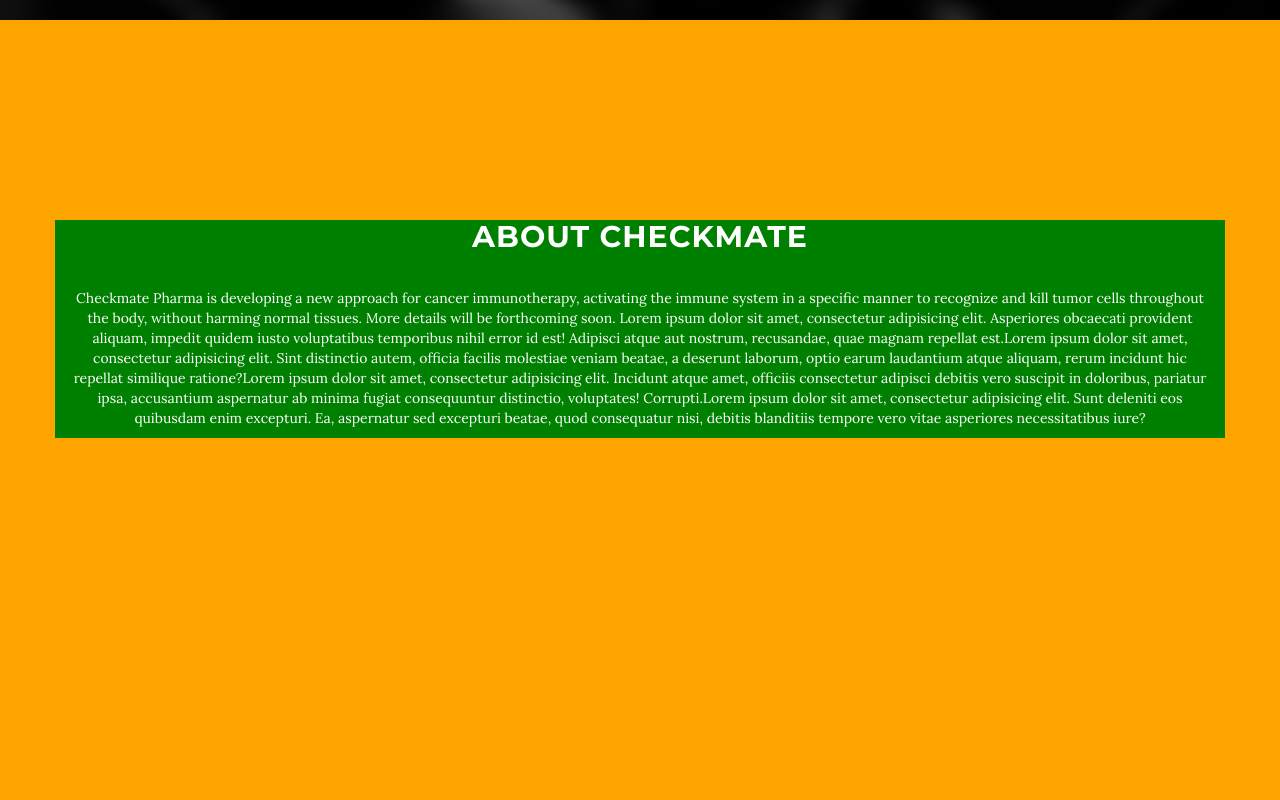
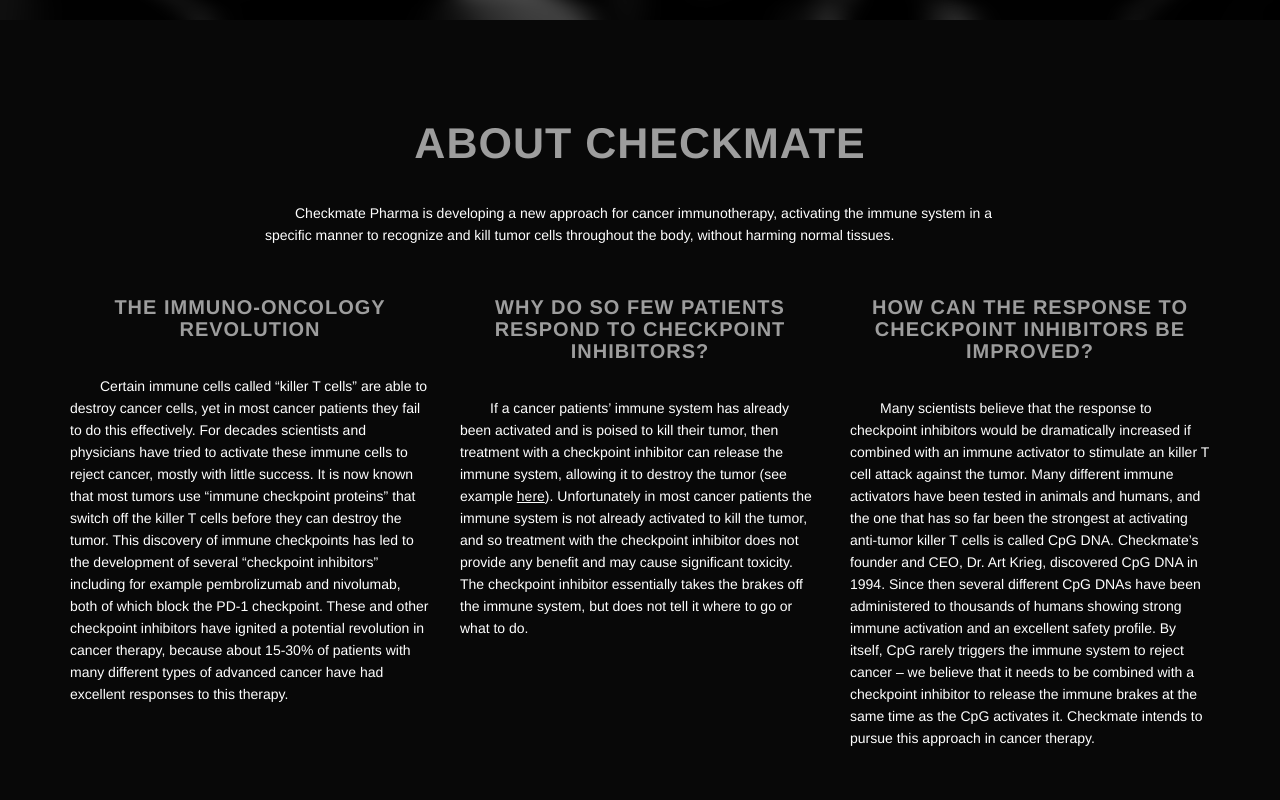
Before and after one commit to peterkrieg/checkmate, a plain HTML site: page index.html in a window 1280 px wide. Shown: the part 780-1580 px from the top of the page. Drawn offline with nearby package versions, Linux system fonts and the light colour scheme; some packages are replaced by stand-ins of ours; files that its build step writes are made by us from their sources.

Commit message:
first draft of about section

```diff
--- a/css/main.scss
+++ b/css/main.scss
@@ -7,6 +7,11 @@
 $dark: #000;
 $light: #fff;
 $gold: #FFE16A;
+
+$lora: ""Lora","Helvetica Neue",Helvetica,Arial,sans-serif";
+$montserrat: ""Montserrat","Helvetica Neue",Helvetica,Arial,sans-serif";
+
+
 
 $phone: "(min-width: 481px)";
 $tablet: "(min-width: 768px)";
@@ -49,7 +54,7 @@
 body {
 	width: 100%;
 	height: 100%;
-	font-family: "Lora","Helvetica Neue",Helvetica,Arial,sans-serif;
+	font-family: $lora;
 	color: $light;
 	background-color: $dark;
 }
@@ -62,7 +67,7 @@
 h6 {
 	margin: 0 0 35px;
 	text-transform: uppercase;
-	font-family: "Montserrat","Helvetica Neue",Helvetica,Arial,sans-serif;
+	font-family: $montserrat;
 	font-weight: 700;
 	letter-spacing: 1px;
 }
@@ -77,8 +82,15 @@
 // basic styles for each section
 section{
 	height: 100%;
-	padding-top: 200px;
+	padding: 130px 0;
 	text-align: center;
+	a{
+		text-decoration: underline;
+		color: $light;
+		&:hover{
+			color: $gold;
+		}
+	}
 }
 
 
@@ -108,6 +120,8 @@
 
 
 nav.navbar{
+	font-family: $montserrat;
+	text-transform: uppercase;
 	background: $dark;
 	@include tablet{
 		height: 60px;
@@ -164,8 +178,8 @@
 	-moz-background-size: cover;
 	background-size: cover;
 	-o-background-size: cover;
-	display: table;
-	vertical-align: middle;
+	// display: table;
+	// vertical-align: middle;
 	div.container{
 		height: 100%;
 		// display: table-cell;
@@ -204,7 +218,7 @@
 		background: transparent;
 		@include transition(.3s ease);
 		i{
-			transition: .3s ease;
+			@include transition(.3s ease);
 		}
 		&:hover {
 			outline: none;
@@ -219,18 +233,36 @@
 		}
 	}
 }
+// ------------------------End of Intro-----------------------------
 
 
 
 section#about{
-	div.container{
-		background: red;
+	padding: 100px 0;
+	height: auto;
+	background: #080808;
+	// @include background(url("../img/cross-background.png"), repeat);
+	p{
+		font-size: 14px;
+		line-height: 22px;
+		text-align: left;
+		text-indent: 30px;
 	}
-	div.row{
-		background: green;
+	h2,
+	h3{
+		color: #9d9d9d;
 	}
-	div.col-lg-8{
-		background: orange;
+	h2{
+		font-size: 30px;
+		@include tablet{
+			font-size: 43px;
+		}
+	}
+	h3{
+		font-size: 20px;
+	}
+	p.about-text{
+		margin-bottom: 50px;
 	}
 }
 
--- a/index.html
+++ b/index.html
@@ -45,7 +45,7 @@
       </div>
       <div id="navbar" class="collapse navbar-collapse">
         <ul class="nav navbar-nav">
-          <li class="active"><a href="#about" class="page-scroll">About</a></li>
+          <li><a href="#about" class="page-scroll">About</a></li>
           <li><a href="#faq" class="page-scroll">FAQ</a></li>
           <li><a href="#team" class="page-scroll">Team</a></li>
           <li><a href="#careers" class="page-scroll">Careers</a></li>
@@ -75,9 +75,23 @@
   <section id="about" class="my-container">
     <div class="container">
       <div class="row">
-        <div class="col-xs-12">
+        <div class="col-md-8 col-md-offset-2">
           <h2>About Checkmate </h2>
-          <p>Checkmate Pharma is developing a new approach for cancer immunotherapy, activating the immune system in a specific manner to recognize and kill tumor cells throughout the body, without harming normal tissues.  More details will be forthcoming soon. Lorem ipsum dolor sit amet, consectetur adipisicing elit. Asperiores obcaecati provident aliquam, impedit quidem iusto voluptatibus temporibus nihil error id est! Adipisci atque aut nostrum, recusandae, quae magnam repellat est.Lorem ipsum dolor sit amet, consectetur adipisicing elit. Sint distinctio autem, officia facilis molestiae veniam beatae, a deserunt laborum, optio earum laudantium atque aliquam, rerum incidunt hic repellat similique ratione?Lorem ipsum dolor sit amet, consectetur adipisicing elit. Incidunt atque amet, officiis consectetur adipisci debitis vero suscipit in doloribus, pariatur ipsa, accusantium aspernatur ab minima fugiat consequuntur distinctio, voluptates! Corrupti.Lorem ipsum dolor sit amet, consectetur adipisicing elit. Sunt deleniti eos quibusdam enim excepturi. Ea, aspernatur sed excepturi beatae, quod consequatur nisi, debitis blanditiis tempore vero vitae asperiores necessitatibus iure?</p>
+          <p class="about-text">Checkmate Pharma is developing a new approach for cancer immunotherapy, activating the immune system in a specific manner to recognize and kill tumor cells throughout the body, without harming normal tissues. </p>
+        </div>
+      </div>
+      <div class="row">
+        <div class="col-md-4 col-s-12">
+          <h3>The immuno-oncology revolution</h3>
+          <p>Certain immune cells called “killer T cells” are able to destroy cancer cells, yet in most cancer patients they fail to do this effectively.  For decades scientists and physicians have tried to activate these immune cells to reject cancer, mostly with little success.  It is now known that most tumors use “immune checkpoint proteins” that switch off the killer T cells before they can destroy the tumor.  This discovery of immune checkpoints has led to the development of several “checkpoint inhibitors” including for example pembrolizumab and nivolumab, both of which block the PD-1 checkpoint.  These and other checkpoint inhibitors have ignited a potential revolution in cancer therapy, because about 15-30% of patients with many different types of advanced cancer have had excellent responses to this therapy.</p>
+        </div>
+        <div class="col-md-4 col-s-12">
+          <h3>Why do so few patients respond to checkpoint inhibitors?</h3>
+          <p>If a cancer patients’ immune system has already been activated and is poised to kill their tumor, then treatment with a checkpoint inhibitor can release the immune system, allowing it to destroy the tumor (see example <a href="http://www.npr.org/blogs/health/2015/02/09/373292216/harnessing-the- immune-system-to-fight-cancer" target="blank">here</a>). Unfortunately in most cancer patients the immune system is not already activated to kill the tumor, and so treatment with the checkpoint inhibitor does not provide any benefit and may cause significant toxicity. The checkpoint inhibitor essentially takes the brakes off the immune system, but does not tell it where to go or what to do.</p>
+        </div>
+        <div class="col-md-4 col-s-12">
+          <h3>How can the response to checkpoint inhibitors be improved?</h3>
+          <p>Many scientists believe that the response to checkpoint inhibitors would be dramatically increased if combined with an immune activator to stimulate an killer T cell attack against the tumor.  Many different immune activators have been tested in animals and humans, and the one that has so far been the strongest at activating anti-tumor killer T cells is called CpG DNA.  Checkmate’s founder and CEO, Dr. Art Krieg, discovered CpG DNA in 1994.  Since then several different CpG DNAs have been administered to thousands of humans showing strong immune activation and an excellent safety profile.   By itself, CpG rarely triggers the immune system to reject cancer – we believe that it needs to be combined with a checkpoint inhibitor to release the immune brakes at the same time as the CpG activates it.  Checkmate intends to pursue this approach in cancer therapy.</p>
         </div>
       </div>
     </div>
```
Also changed, not shown: img/cross-background.png (added).
